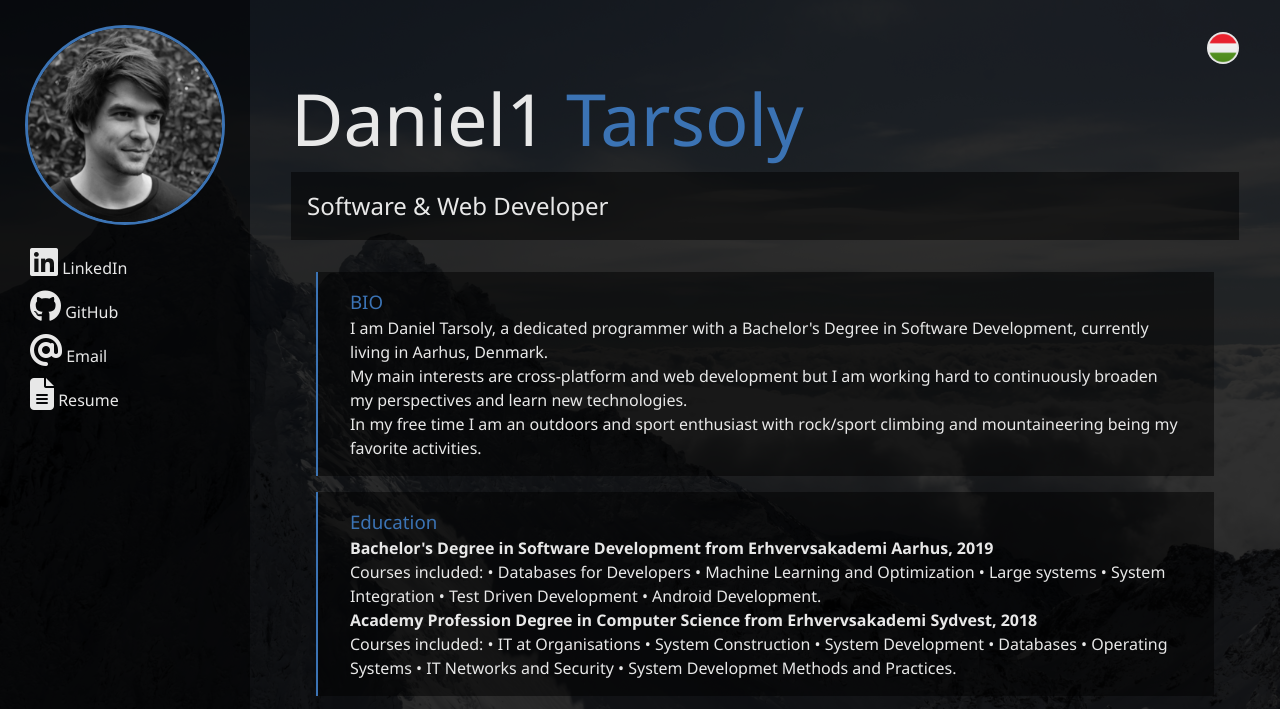
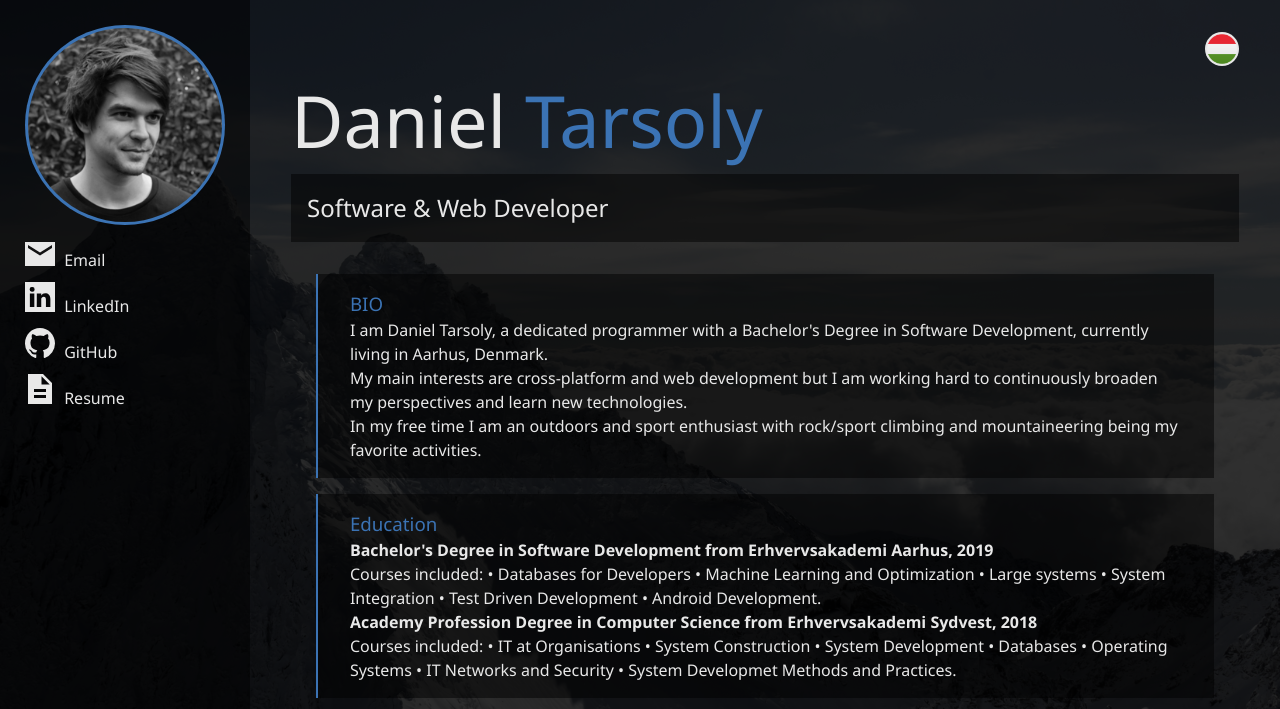
Before and after one commit to DanTarsoly/Portfolio, a website: page index.html in a window 1280 px wide. Shown: the top 709 px of the page. Drawn offline with Linux system fonts and the light colour scheme.

Commit message:
Improved and localized icons

```diff
--- a/index.html
+++ b/index.html
@@ -17,19 +17,23 @@
 
 <body id="index">
     <header>
-        <img class="portrait" src="content/portrait.jpg" alt="Daniel Tarsoly">
+        <img class="portrait" src="content/images/portrait.jpg" alt="Daniel Tarsoly">
         <div class="link-container">
+            <a href="mailto:dan.tarsoly@gmail.com" target="_blank">
+                <img class="icon" src="content/icons/mail.svg">
+                <i>Email</i>
+            </a>
             <a href="https://www.linkedin.com/in/dantarsoly/" target="_blank" rel="noopener noreferrer">
-                <i class="fab fa-linkedin fa-2x"></i> LinkedIn
+                <img class="icon" src="content/icons/linkedin.svg">
+                <i>LinkedIn</i>
             </a>
-            <a href="https://github.com/dantarsoly" target="_blank" rel="noopener noreferrer">
-                <i class="fab fa-github fa-2x"></i> GitHub
-            </a>
-            <a href="mailto:dan.tarsoly@gmail.com" target="_blank">
-                <i class="fas fa-at fa-2x"></i> Email
+            <a  href="https://github.com/dantarsoly" target="_blank" rel="noopener noreferrer">
+                <img class="icon" src="content/icons/github.svg">
+                <i>GitHub</i>
             </a>
             <a href="./CV_EN.pdf" target="_blank" rel="noopener noreferrer">
-                <i class="fas fa-file-alt fa-2x"></i> Resume
+                <img class="icon" src="content/icons/file.svg">
+                <i>Resume</i>
             </a>
         </div>
     </header>
@@ -38,10 +42,10 @@
         <section id="main" class="container">
             <div class=flag-container>
                 <button id="lang-btn" class=flag-btn type="button">
-                    <img id="lang-img" class="flag-img" src="content/uk-flag.png">
+                    <img id="lang-img" class="flag-img">
                 </button>
             </div>
-            <h1 class="lg-heading" lang="en">Daniel1 <span class="text-secondary">Tarsoly</span></h1>
+            <h1 class="lg-heading" lang="en">Daniel <span class="text-secondary">Tarsoly</span></h1>
             <h1 class="lg-heading" lang="hu">Tarsoly <span class="text-secondary">Dániel</span></h1>
             <h2 class="sm-heading">Software & Web Developer</h2>
         </section>
--- a/js/main.js
+++ b/js/main.js
@@ -1,3 +1,6 @@
+const ukFlagIcon = '../content/icons/uk_flag.png';
+const huFlagIcon = '../content/icons/hu_flag.png';
+
 const buttons = document.getElementsByTagName('button');
 const links = document.getElementsByTagName('a');
 const langBtn = document.getElementById('lang-btn');
@@ -13,18 +16,18 @@ for (let link of links) {
 let locale = navigator.language.substr(0,2);
 
 let language = locale == 'hu' ? 'hu' : 'en';
-langImg.src = language == 'hu' ? '../content/uk-flag.png' : '../content/hu-flag.png'
+langImg.src = language == 'hu' ? ukFlagIcon : huFlagIcon;
 setLanguage(language);
 
 langBtn.onclick = () => {
     switch(language) {
         case 'en':
-            langImg.src = '../content/uk-flag.png'
-            language = 'hu'
+            langImg.src = ukFlagIcon;
+            language = 'hu';
             break;
         case 'hu':
-            langImg.src = '../content/hu-flag.png'
-            language = 'en'
+            langImg.src = huFlagIcon;
+            language = 'en';
             break;
     }
     setLanguage(language);
--- a/scss/_config.scss
+++ b/scss/_config.scss
@@ -2,14 +2,16 @@ $primary-color: #000;
 $secondary-color: #3b73b4;
 $light-text-color: #e8e8e8;
 $dark-text-color: #080808;
-$home-image: url('../content/background.jpg');
-$portrait-image: url('../content/portrait.jpg');
+$home-image: url('../content/images/background.jpg');
+$portrait-image: url('../content/images/portrait.jpg');
+$uk-flag-icon: url('../content/icons/uk_flag.png');
+$hu-flag-icon: url('../content/icons/hu_flag.png');
 $portrait-size: 200px;
 $flag-size: 30px;
+$header-size: 250px;
 $portrait-size-small: 150px;
-$header-size: 250px;
 $header-size-small: 170px;
-$footer-height: 58px;
+$footer-height: 40px;
 $header-opacity: 0.90;
 $main-opacity: 0.80;
 $section-opacity: 0.5;
--- a/scss/_mobile.scss
+++ b/scss/_mobile.scss
@@ -30,10 +30,12 @@
       display: flex;
       flex-direction: column;
       justify-content: space-around;
-    }
 
-    a {
-      padding: 2px;
+      a {
+        .icon {
+          width: 25px;
+        }
+      }
     }
   }
 
--- a/scss/main.scss
+++ b/scss/main.scss
@@ -31,18 +31,27 @@ header {
 
   .portrait {
     width: $portrait-size;
+    background: $secondary-color;
+    padding: 3px;
     border-radius: 50%;
-    border: $secondary-color 3px solid;
   }
 
   .link-container {
     display: flex;
     flex-direction: column;
-    padding: 10px 0 10px 0;
-  }
 
-  a {
-    padding: 5px;
+    a {
+      margin: 5px 0;
+
+      i {
+        margin-left: 5px;
+        font-style: normal;
+      }
+
+      .icon {
+        width: 30px;
+      }
+    }
   }
 }
 
@@ -61,11 +70,11 @@ main {
 
     .flag-btn {
       line-height: 0;
-      padding: 1px;
+      border-radius: 50%;
+      padding: 2px;
 
       .flag-img {
         width: $flag-size;
-        border-radius: 50%;
       }
     }
   }
@@ -117,6 +126,7 @@ footer {
   padding: 1rem;
   background: $primary-color;
   color: $secondary-color;
+  line-height: 1;
 }
 
 h1,
@@ -143,7 +153,6 @@ a {
 
 button {
   background: get-text-color($primary-color);
-  border-radius: 50%;
   outline:none;
 
   &:hover {
@@ -158,7 +167,6 @@ button {
 }
 
 ul {
-  padding: 0;
   list-style: none;
 }
 
```
Also changed, not shown: content/hu-flag.png (deleted), content/icons/file.svg (added), content/icons/github.svg (added), content/icons/hu_flag.png (added), content/icons/linkedin.svg (added), content/icons/mail.svg (added), content/icons/uk_flag.png (added), content/images/background.jpg (renamed from content/background.jpg), content/images/portrait.jpg (renamed from content/portrait.jpg), content/uk-flag.png (deleted), css/main.css.
